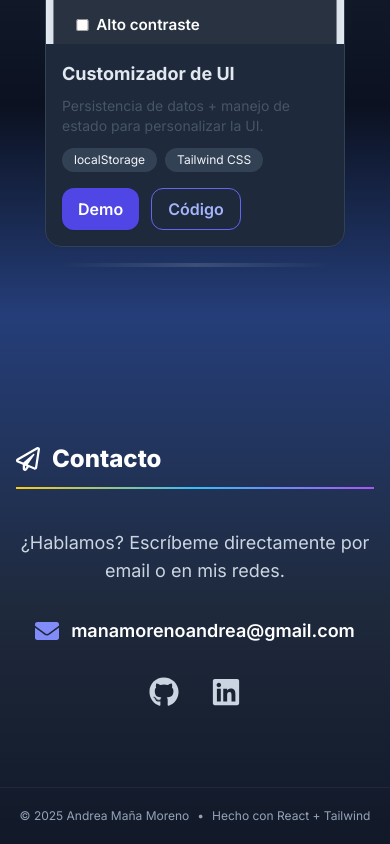
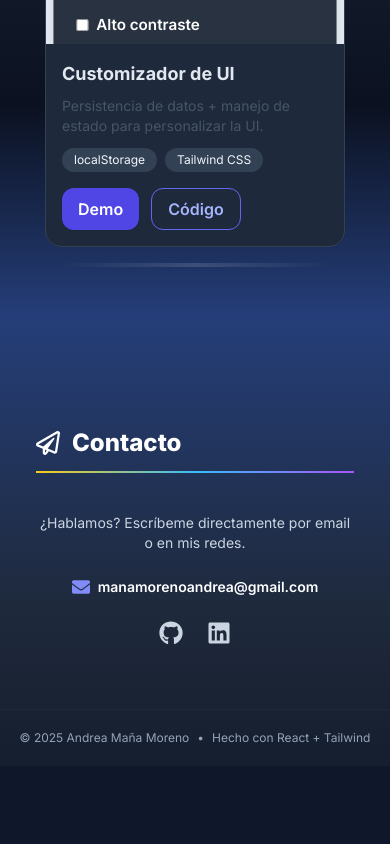
Before and after one commit to Andraxmm/Portfolio, a React (Vite) app: page / in a window 390 px wide. Shown: the part 4959-5803 px from the top of the page. After the commit the page ends 5725 px from the top, so only its background shows below. Built offline with nearby package versions, Linux system fonts and the light colour scheme; no server answers.

Commit message:
Update Contact.jsx
style: modificación barra título y tamaño en móvil

```diff
--- a/src/Components/Contact.jsx
+++ b/src/Components/Contact.jsx
@@ -1,5 +1,4 @@
 import { FaRegPaperPlane, FaEnvelope, FaLinkedin, FaGithub } from "react-icons/fa";
-
 
 export default function Contact() {
   const email = "manamorenoandrea@gmail.com";
@@ -8,46 +7,50 @@ export default function Contact() {
   const github = "https://github.com/Andraxmm/Portfolio";
 
   return (
-    <section id="contact" className="container-p py-20 md:py-28 scroll-mt-24 md:scroll-mt-28">
-      {/* 🔹 Título con icono y línea */}
-      <div className="mb-10">
+    // Igual que Proyectos/Stack: container en el SECTION
+    <section
+      id="contact"
+      className="container-p py-16 md:py-24 scroll-mt-24 md:scroll-mt-28"
+    >
+      {/* Título (mismo estilo y barra) */}
+      <div className="mb-10 px-5 sm:px-0">
         <div className="flex items-center gap-3">
-          <FaRegPaperPlane className="text-2xl text-slate-900 dark:text-white" />
+          <FaRegPaperPlane className="text-2xl md:text-3xl text-slate-900 dark:text-white" />
         <h2 className="text-2xl md:text-3xl font-extrabold text-slate-900 dark:text-white">
             Contacto
           </h2>
         </div>
-        <div className="mt-3 h-0.5 w-full bg-gradient-to-r from-yellow-400 via-sky-400 to-purple-500"></div>
+        <div className="mt-3 h-0.5 w-full bg-gradient-to-r from-yellow-400 via-sky-400 to-purple-500" />
       </div>
 
-      {/* Texto de intro */}
-      <p className="text-lg md:text-xl text-slate-900 dark:text-slate-300 mb-8 text-center">
+      {/* Texto de intro: compacto en móvil */}
+      <p className="px-5 sm:px-0 text-sm sm:text-base md:text-lg text-slate-900 dark:text-slate-300 mb-6 sm:mb-8 text-center max-w-prose mx-auto">
         ¿Hablamos? Escríbeme directamente por email o en mis redes.
       </p>
 
-      {/* Email */}
-    <div className="flex items-center justify-center gap-3 mb-8">
-      <FaEnvelope className="text-2xl text-indigo-600 dark:text-indigo-400" />
+      {/* Email: tamaños compactos en móvil */}
+      <div className="px-5 sm:px-0 flex items-center justify-center gap-2 sm:gap-3 mb-6 sm:mb-8">
+        <FaEnvelope className="text-lg sm:text-xl text-indigo-600 dark:text-indigo-400" />
         <a
           href={`mailto:${email}`}
-        className="font-semibold text-lg md:text-xl
+          className="font-semibold text-sm sm:text-base md:text-xl
                      text-slate-900 dark:text-white
                      hover:text-indigo-500 dark:hover:text-indigo-400
-                  transition"
+                     transition break-all sm:break-normal"
         >
           {email}
         </a>
       </div>
 
-    {/* Redes sociales */}
-    <div className="flex justify-center gap-8 text-3xl">
+      {/* Redes: iconos más pequeños en móvil y con aire lateral */}
+      <div className="px-5 sm:px-0 flex justify-center gap-6 sm:gap-8 text-2xl sm:text-3xl">
         <a
           href={github}
           target="_blank"
           rel="noreferrer"
           className="text-slate-600 dark:text-slate-300
-                  hover:text-indigo-500 dark:hover:text-indigo-400
-                  transition"
+                     hover:text-indigo-500 dark:hover:text-indigo-400 transition"
+          aria-label="GitHub"
         >
           <FaGithub />
         </a>
@@ -56,13 +59,12 @@ export default function Contact() {
           target="_blank"
           rel="noreferrer"
           className="text-slate-600 dark:text-slate-300
-                  hover:text-sky-500 dark:hover:text-sky-400
-                  transition"
+                     hover:text-sky-500 dark:hover:text-sky-400 transition"
+          aria-label="LinkedIn"
         >
           <FaLinkedin />
         </a>
       </div>
-
     </section>
   );
 }
```
Lines whose indentation alone changed are shown as unchanged.
